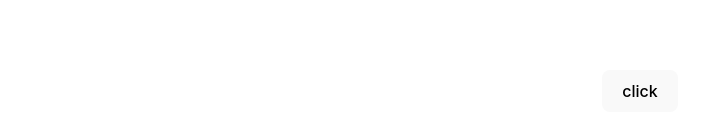
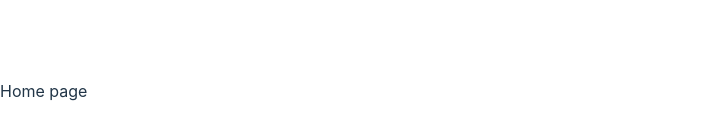
Before and after one commit to zhengsq23/food-ordering-app, a React (Vite) app in the folder frontend/: page / in a window 1280 px wide. Shown: the part 309-448 px from the top of the page, without its empty margins (0-720 px from the left). Built offline with nearby package versions, Linux system fonts and the light colour scheme.

Commit message:
router配置

```diff
--- /dev/null
+++ b/frontend/src/AppRoutes.tsx
@@ -0,0 +1,20 @@
+import { Navigate, Route, Routes } from "react-router-dom";
+
+const AppRoutes = () => {
+  return (
+    <Routes>
+      <Route path="/" element={<span>Home page</span>} />
+      <Route path="/user-profile" element={<span>User profile</span>} />
+      <Route
+        path="*"
+        element={
+          <span>
+            <Navigate to="/" />
+          </span>
+        }
+      />
+    </Routes>
+  );
+};
+
+export default AppRoutes
--- a/frontend/src/main.tsx
+++ b/frontend/src/main.tsx
@@ -1,10 +1,13 @@
 import React from 'react'
 import ReactDOM from 'react-dom/client'
-import App from './App.tsx'
 import './index.css'
 import { BrowserRouter as Router } from 'react-router-dom'
+import AppRoutes from './AppRoutes'
+
 ReactDOM.createRoot(document.getElementById('root')!).render(
   <React.StrictMode>
-    <App />
+    <Router>
+      <AppRoutes />
+    </Router>
   </React.StrictMode>,
 )
```
Also changed, not shown: 1 other file (tests, documents, lock files or other folders).
